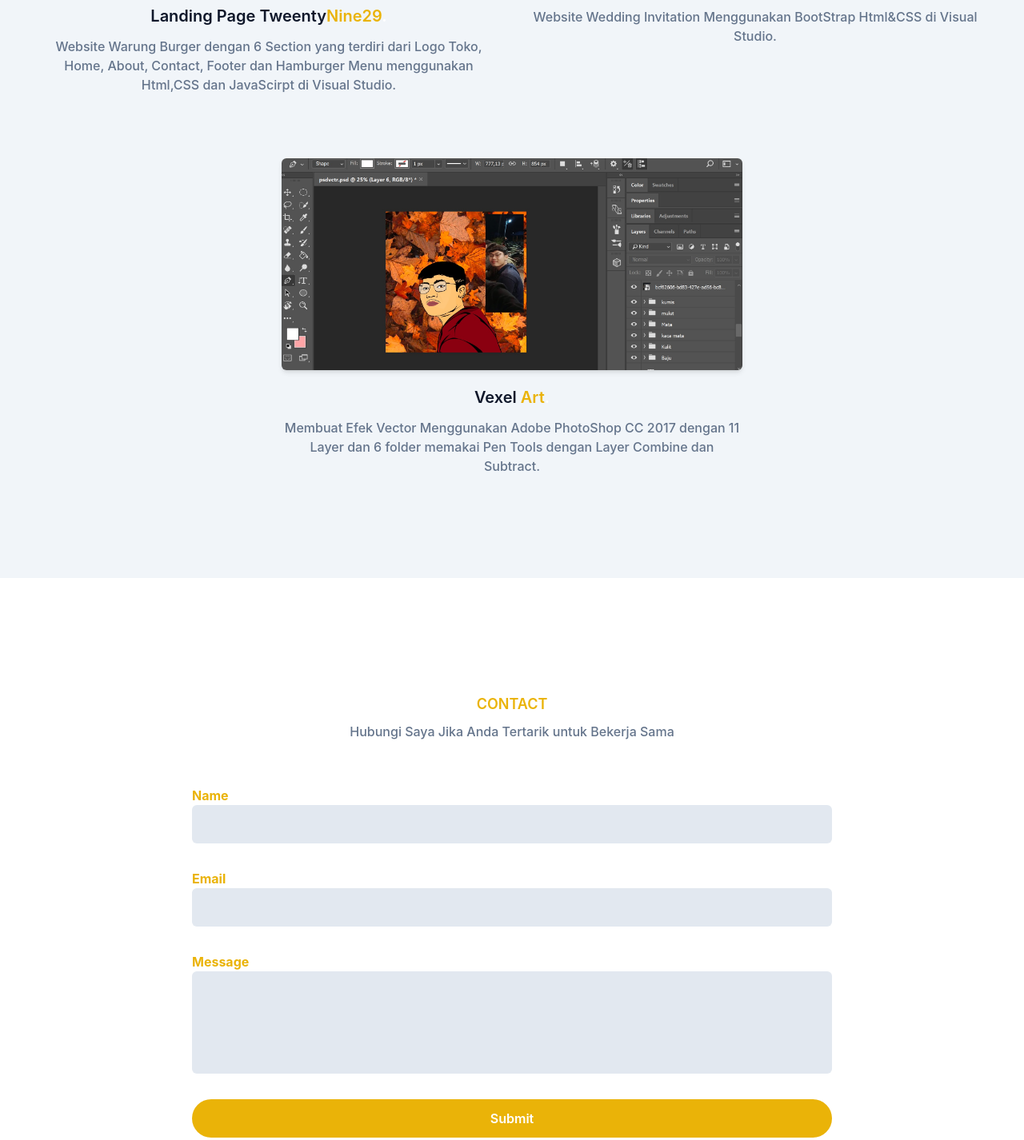
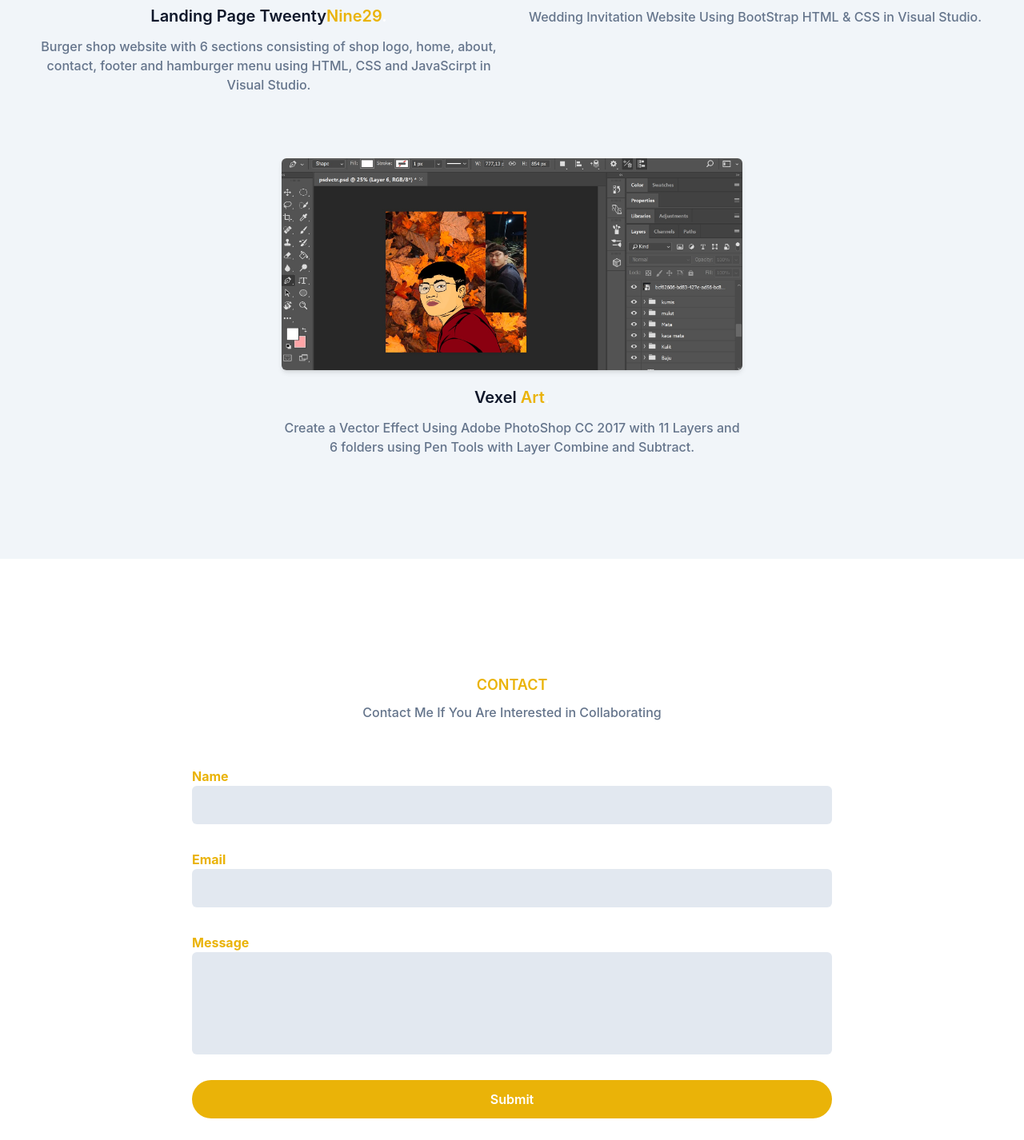
Before and after one commit to Fahmishiddiq/fahmishiddiq.github.io, a website: page index.html in a window 1280 px wide. Shown: the part 1934-3360 px from the top of the page at 80% size. Drawn offline with Linux system fonts and the light colour scheme.

Commit message:
Update index.html

```diff
--- a/index.html
+++ b/index.html
@@ -110,11 +110,11 @@
                     <h4 class="font-bold uppercase text-primary text-lg mb-3">About Me</h4>
                     <p class="font-medium text-base text-secondary">I am a graduate in Information Systems with experience as a distribution administrator at PT Nippon Indosari Corpindo. I have expertise in managing data, designing efficient workflows, and ensuring smooth operational processes. Additionally, I have a strong passion for programming and am actively developing skills in web development and technology-driven solutions.
 
-With a combination of work experience in the distribution industry and technical skills, I am committed to continuous learning and contributing through innovations that support efficiency, particularly in logistics and distribution management.. </p>
+With a combination of work experience in the distribution industry and technical skills, I am committed to continuous learning and contributing through innovations that support efficiency, particularly in logistics and distribution management. </p>
                 </div>
                 <div class="w-full px-4 lg:w-1/2 items-center">
                     <h3 class="font-bold uppercase text-primary text-lg mb-4">Social Media</h3>
-                    <p class="font-bold  uppercasetext-base text-yellow mb-6 dark:text-white">Temukan saya, Mari Kita Jalin Hubungan </p>
+                    <p class="font-bold  uppercasetext-base text-yellow mb-6 dark:text-white">Find me, Let's Build a Relationship </p>
                     <div class="flex items-center">
                         <!-- Instagram -->
                         <a href="https://instagram.com/fahmishiddiq.ig"
@@ -169,7 +169,7 @@ With a combination of work experience in the distribution industry and technical
             <div class="w-full px-2">
                 <div class="max-w-xl mx-auto text-center mb-14">
                     <h4 class="font-semibold text-lg text-primary mb-2">PORTFOLIO</h4>
-                    <h2 class="font-bold text-base text-dark mb-2 dark:text-white">Project Terbaru Saya</h2>
+                    <h2 class="font-bold text-base text-dark mb-2 dark:text-white">My Latest Project</h2>
                     <p class="font-medium text-secondary"></p>
                 </div>
             </div>
@@ -180,21 +180,21 @@ With a combination of work experience in the distribution industry and technical
                         <img src="dist/img/portfolio/porto1.png" alt="Landing Page" width="=w-full"/>
                     </div>
                     <h3 class="font-semibold text-xl text-dark mt-5 mb-3 dark:text-white text-center">Landing Page Tweenty<span class="text-primary">Nine29</span><span class="text-white">.</span></h3>
-                    <p class="font-medium text-base text-secondary text-center">Website Warung Burger dengan 6 Section yang terdiri dari Logo Toko, Home, About, Contact, Footer dan Hamburger Menu menggunakan Html,CSS dan JavaScirpt di Visual Studio.</p>
+                    <p class="font-medium text-base text-secondary text-center">Burger shop website with 6 sections consisting of shop logo, home, about, contact, footer and hamburger menu using HTML, CSS and JavaScirpt in Visual Studio.</p>
                 </div>
                 <div class="mb-12 p-4 md:w-1/2">
                     <div class="rounded-md shadow-md overflow-hidden">
                         <img src="dist/img/portfolio/p3.jpg" alt="Landing Page" width="=w-full"/>
                     </div>
                     <h3 class="font-semibold text-xl text-dark mt-5 mb-3 dark:text-white text-center">Landing Page Wedding <span class="text-primary">Invitation</span><span class="text-white">.</span></h3>
-                    <p class="font-medium text-base text-secondary text-center">Website Wedding Invitation Menggunakan BootStrap Html&CSS di Visual Studio.</p>
+                    <p class="font-medium text-base text-secondary text-center">Wedding Invitation Website Using BootStrap HTML & CSS in Visual Studio.</p>
                 </div>
                 <div class="mb-12 p-4 md:w-1/2">
                     <div class="rounded-md shadow-md overflow-hidden">
                         <img src="dist/img/portfolio/p2.jpg" alt="Landing Page" width="=w-full"/>
                     </div>
                     <h3 class="font-semibold text-xl text-dark mt-5 mb-3 dark:text-white text-center">Vexel <span class="text-primary">Art</span><span class="text-white">.</span></h3>
-                    <p class="font-medium text-base text-secondary text-center">Membuat Efek Vector Menggunakan Adobe PhotoShop CC 2017 dengan 11 Layer dan 6 folder memakai Pen Tools dengan Layer Combine dan Subtract.</p>
+                    <p class="font-medium text-base text-secondary text-center">Create a Vector Effect Using Adobe PhotoShop CC 2017 with 11 Layers and 6 folders using Pen Tools with Layer Combine and Subtract.</p>
                 </div>
             </div>
 
@@ -210,7 +210,7 @@ With a combination of work experience in the distribution industry and technical
             <div class="w-full px-4">
                 <div class="max-w-xl mx-auto text-center mb-14">
                     <h4 class="font-semibold text-lg text-primary mb-2">CONTACT</h4>
-                    <p class="font-medium text-secondary">Hubungi Saya Jika Anda Tertarik untuk Bekerja Sama </p>
+                    <p class="font-medium text-secondary">Contact Me If You Are Interested in Collaborating</p>
                 </div>
             </div>
             <form name="fahmi-contact-form">
@@ -258,7 +258,7 @@ With a combination of work experience in the distribution industry and technical
         <div class="container">
             <div class="flex flex-wrap">
                 <div class="w-full px-4 mb-12 text-slate-300 font-medium md:w-1/3">
-                    <h2 class="font-bold text-2xl mb-2">Hubungi saya</h2>
+                    <h2 class="font-bold text-2xl mb-2">Contact Me</h2>
                     <p>Fahmishiddiq98@gmail.com</p>
                     <p>Bandar Khalipah</p>
                     <p>Deli Serdang | Sumatera Utara</p>
```
